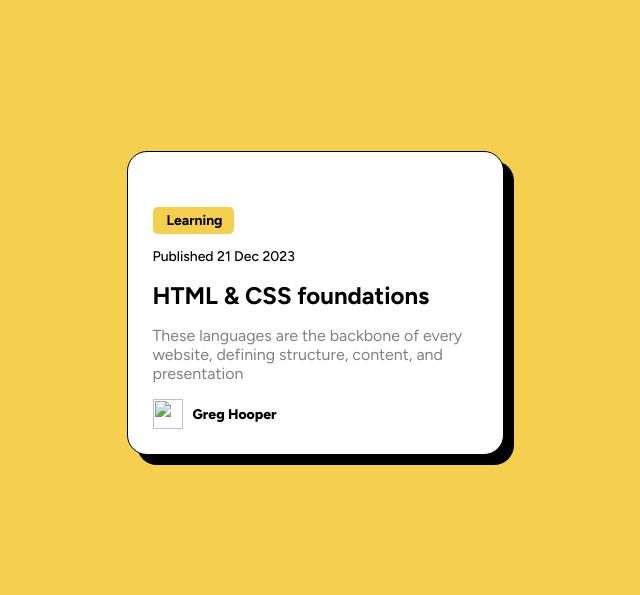
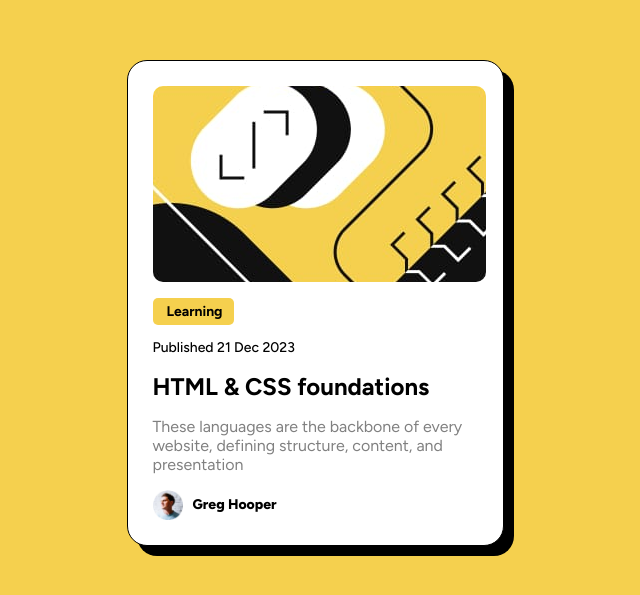
Before and after one commit to dudlves/card, a plain HTML site: page index.html in a window 1280 px wide. Shown: the part 105-700 px from the top of the page, without its empty margins (325-965 px from the left). Drawn offline with Linux system fonts and the light colour scheme.

Commit message:
Ajustando imagens

```diff
--- a/index.html
+++ b/index.html
@@ -14,7 +14,7 @@
   </head>
   <body>
     <div id="card">
-      <img src="/public/img/Capturar.PNG" alt="" />
+      <img src="/img/Capturar.PNG" alt="" />
       <div id="information">
         <h2>Learning</h2>
         <span>Published 21 Dec 2023</span>
@@ -25,7 +25,7 @@
         </p>
       </div>
       <div id="people">
-        <img src="/public/img/image-avatar.webp" alt="" />
+        <img src="/img/image-avatar.webp" alt="" />
         <span>Greg Hooper</span>
       </div>
     </div>
```
